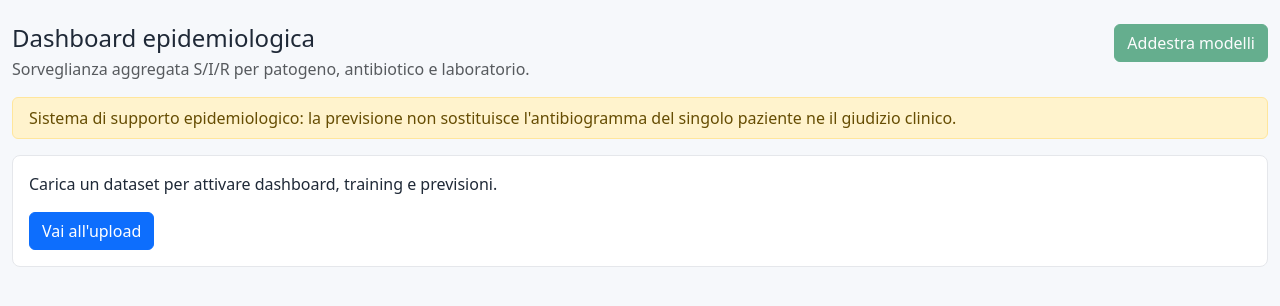
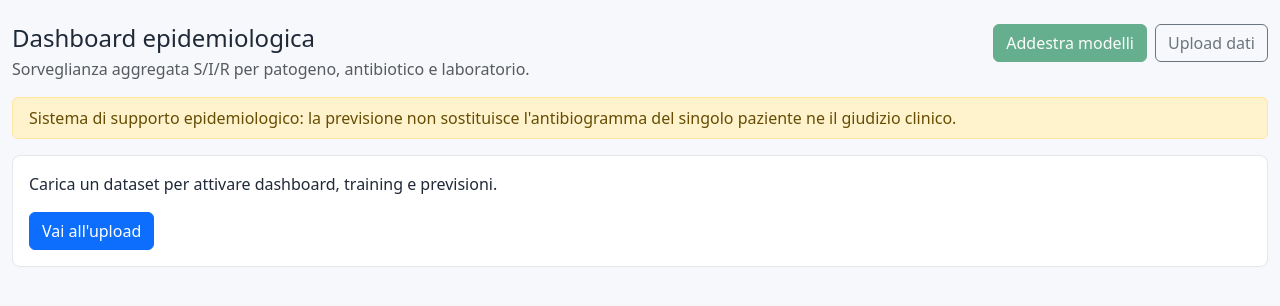
Before and after one commit to ico88/micare-sicilia, a Flask app: page /dashboard in a window 1280 px wide. Shown: the part 57-363 px from the top of the page. Run offline with Flask 3, Linux system fonts and the light colour scheme.

Commit message:
Aggiunge pulsante Addestra modelli alla pagina Upload e migliora visibilità in Dashboard
- Upload: mostra il pannello con il pulsante 'Addestra modelli' quando ci sono
  file già importati, così l'utente non deve navigare alla dashboard per avviare
  il training dopo aver caricato i dati
- Dashboard: affianca il pulsante 'Addestra modelli' a un link 'Upload dati'
  per rendere il flusso più chiaro; aggiunto tooltip quando disabilitato

Co-Authored-By: Claude Sonnet 4.6 <noreply@anthropic.com>
Claude-Session: https://claude.ai/code/session_015XR7ezcPTDYsLw9RkCzpXq

```diff
--- a/app/routes/upload.py
+++ b/app/routes/upload.py
@@ -24,7 +24,8 @@ def index():
 def upload():
     if request.method == "GET":
         files = UploadedFile.query.order_by(UploadedFile.uploaded_at.desc()).limit(10).all()
-        return render_template("upload.html", files=files)
+        has_imports = UploadedFile.query.filter_by(status="imported").count() > 0
+        return render_template("upload.html", files=files, has_imports=has_imports)
 
     incoming = request.files.get("dataset")
     if not incoming or incoming.filename == "":
--- a/app/templates/dashboard.html
+++ b/app/templates/dashboard.html
@@ -6,9 +6,14 @@
     <h1 class="h4 mb-1">Dashboard epidemiologica</h1>
     <div class="text-muted">Sorveglianza aggregata S/I/R per patogeno, antibiotico e laboratorio.</div>
   </div>
-  <form method="post" action="{{ url_for('dashboard.train') }}">
-    <button class="btn btn-success" type="submit" {% if not has_data %}disabled{% endif %}>Addestra modelli</button>
-  </form>
+  <div class="d-flex gap-2 align-items-start">
+    <form method="post" action="{{ url_for('dashboard.train') }}">
+      <button class="btn btn-success" type="submit" {% if not has_data %}disabled title="Carica prima un dataset"{% endif %}>
+        Addestra modelli
+      </button>
+    </form>
+    <a class="btn btn-outline-secondary" href="{{ url_for('upload.upload') }}">Upload dati</a>
+  </div>
 </div>
 
 <div class="alert alert-warning py-2">{{ disclaimer }}</div>
```
Also changed, not shown: app/templates/upload.html (+10 -0 lines).
